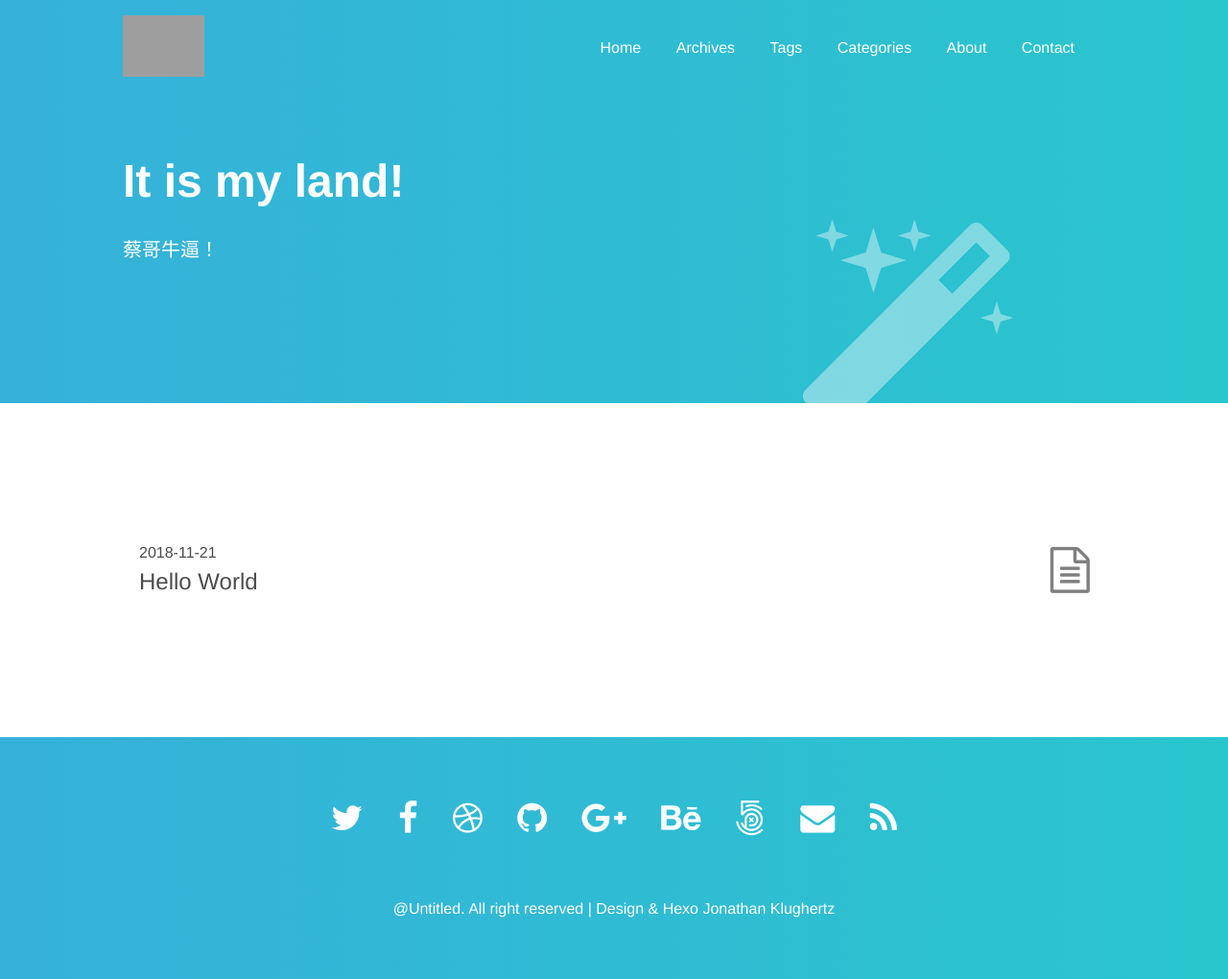
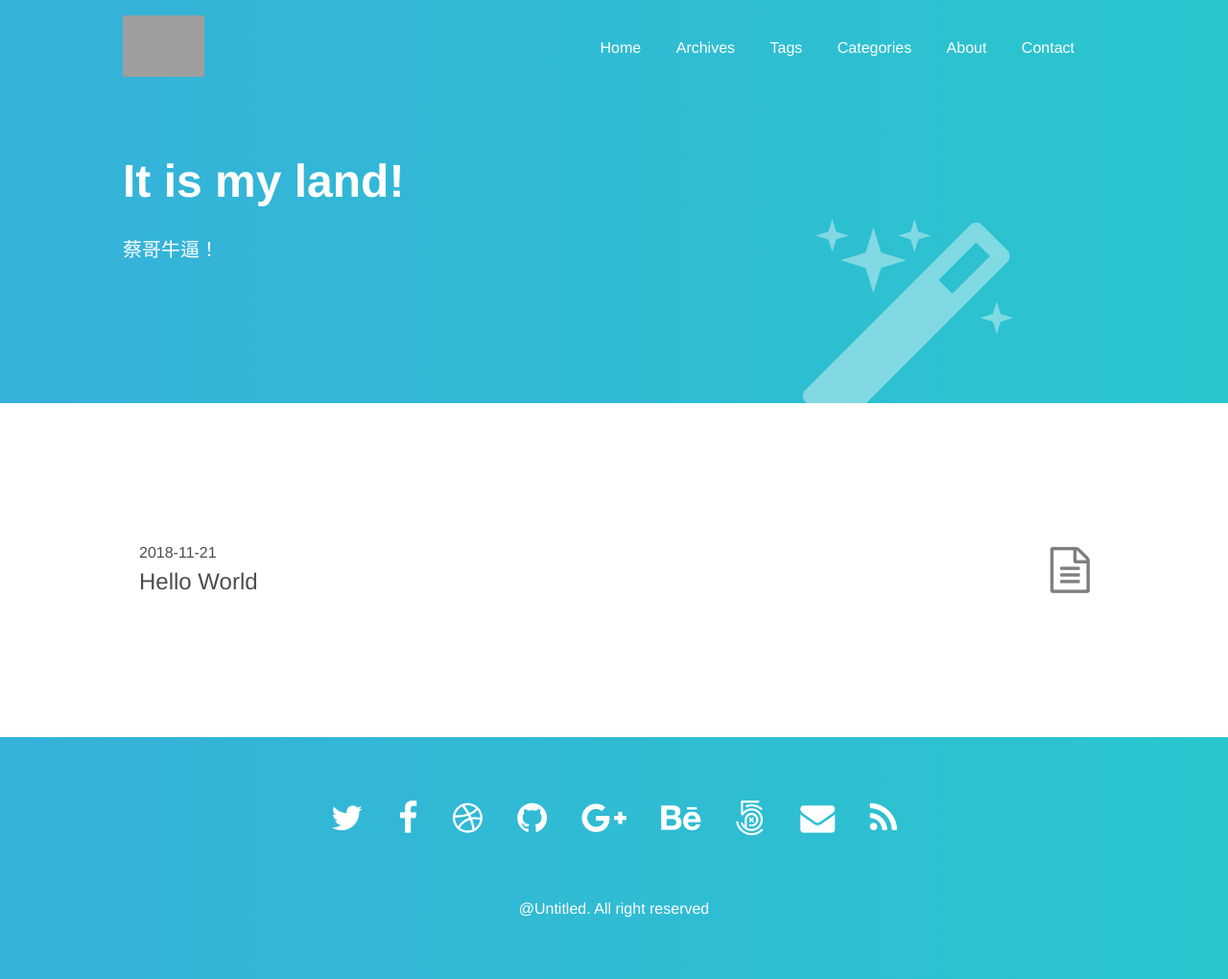
Before and after one commit to wsmsyoung/wsmsyoung.github.io, a plain HTML site: page index.html in a window 1280 px wide. Shown: the whole page at 96% size. Drawn offline with nearby package versions, Linux system fonts and the light colour scheme; grey boxes are pictures that could not be loaded.

Commit message:
Update index.html

```diff
--- a/index.html
+++ b/index.html
@@ -208,7 +208,7 @@
 
             </div>
             <div class="f6 f5-ns center tc white pt5 fw3">
-                @Untitled. All right reserved | Design & Hexo <a class="link dim white" href="http://www.codeblocq.com/">Jonathan Klughertz</a>
+                @Untitled. All right reserved</a>
             </div>
         </div>
     </div>
```
